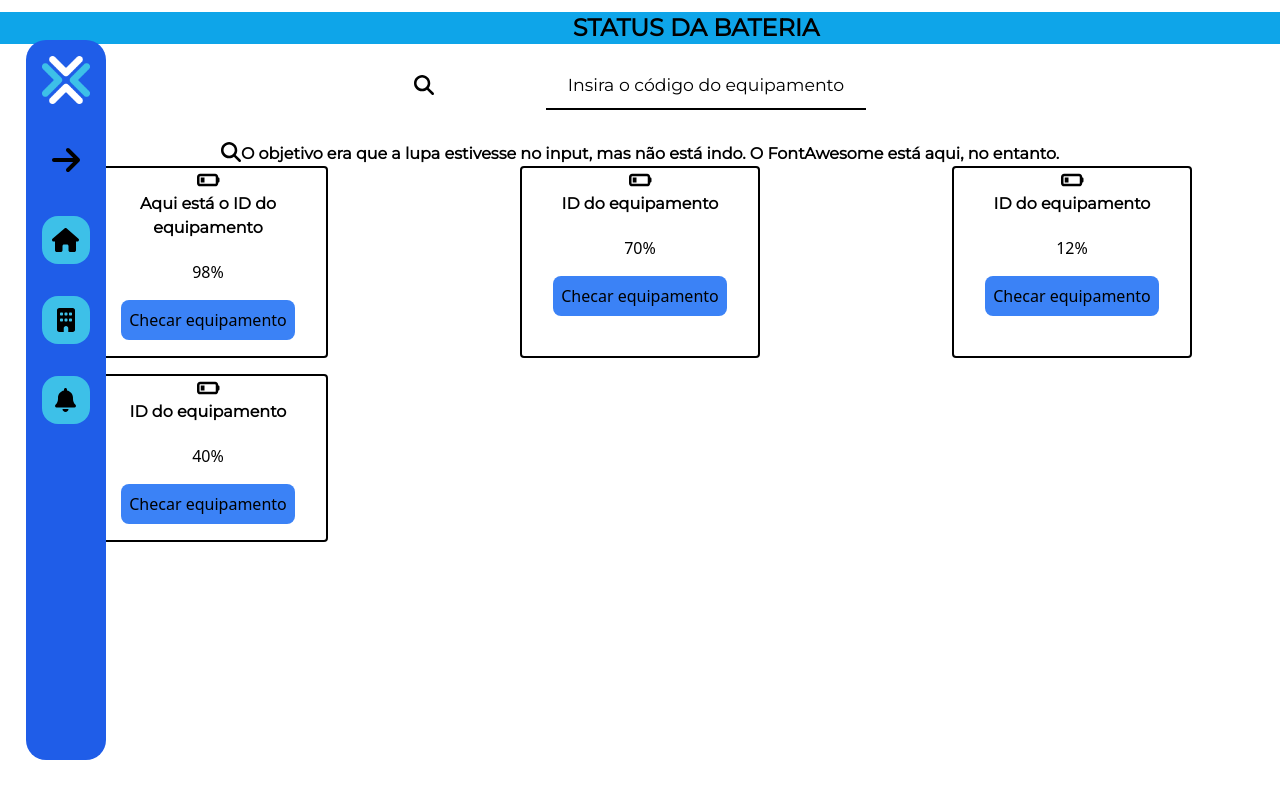
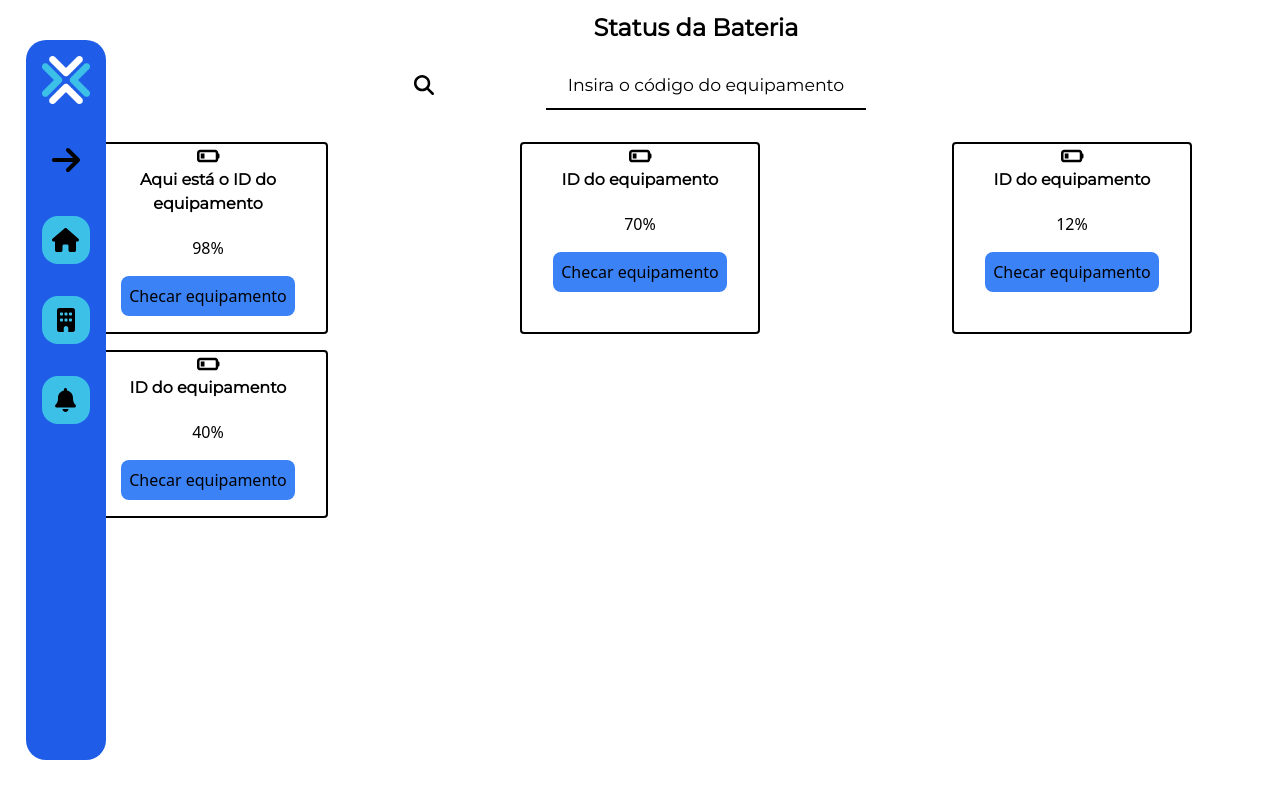
Before and after one commit to 2022M4T1-Inteli/IPTRACKER, a Next.js app in the folder src/frontend/: page /bateria in a window 1280 px wide. Built offline with nearby package versions, Linux system fonts and the light colour scheme.

Commit message:
Update - bateria

```diff
--- a/src/frontend/pages/bateria.jsx
+++ b/src/frontend/pages/bateria.jsx
@@ -12,15 +12,16 @@ function Bateria() {
 
 
             <div className="container"> {/*div com título, ícone e input*/}
-                <h1 className="Montserrat font-bold text-2xl text-black lg:pl-28 bg-sky-500 hover:bg-cyan-600">STATUS DA BATERIA</h1>
+                {/* <h1 className="Montserrat font-bold text-2xl text-black lg:pl-28 bg-sky-500 hover:bg-cyan-600">STATUS DA BATERIA</h1> */}
+                <h1 className="Montserrat font-bold text-2xl text-black lg:pl-28">Status da Bateria</h1>
                 <span class= "icon" ><FontAwesomeIcon icon={faMagnifyingGlass} size="lg" position="absolute" /></span>
                 <input type="text" className={styles.input}   placeholder="Insira o código do equipamento" />
             </div>
 
-            <div className="flex flex-row flex justify-center">
+            {/* <div className="flex flex-row flex justify-center">
                 <FontAwesomeIcon icon={faMagnifyingGlass} size="lg" />
                 <p className="Montserrat font-bold blue 600">O objetivo era que a lupa estivesse no input, mas não está indo. O FontAwesome está aqui, no entanto.</p>
-            </div>
+            </div> */}
 
 
 
```
